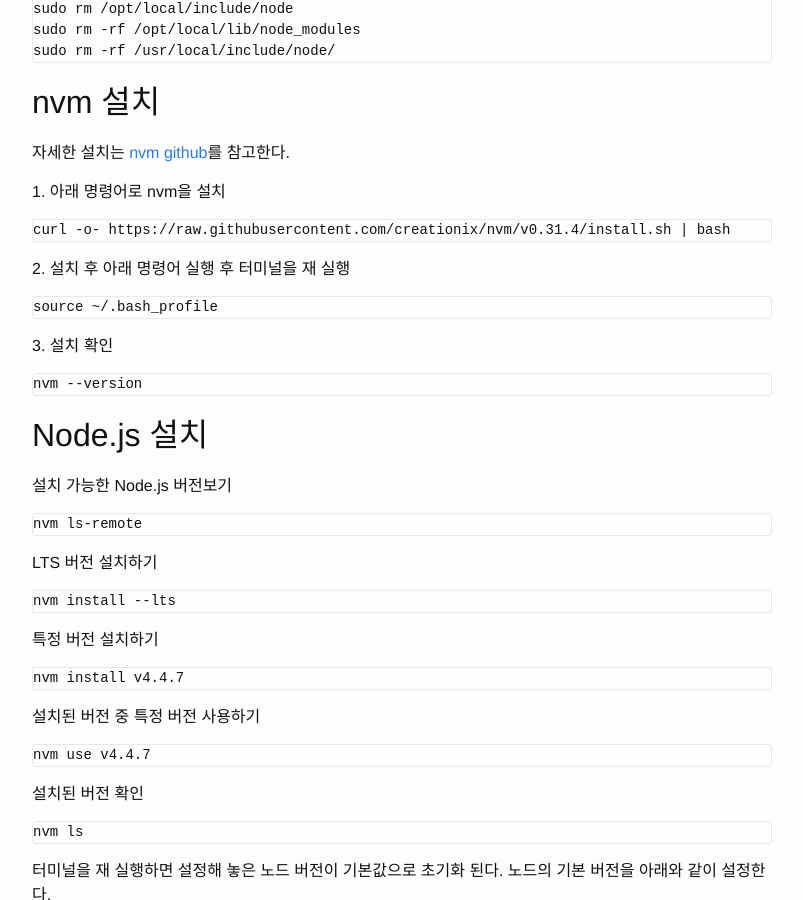
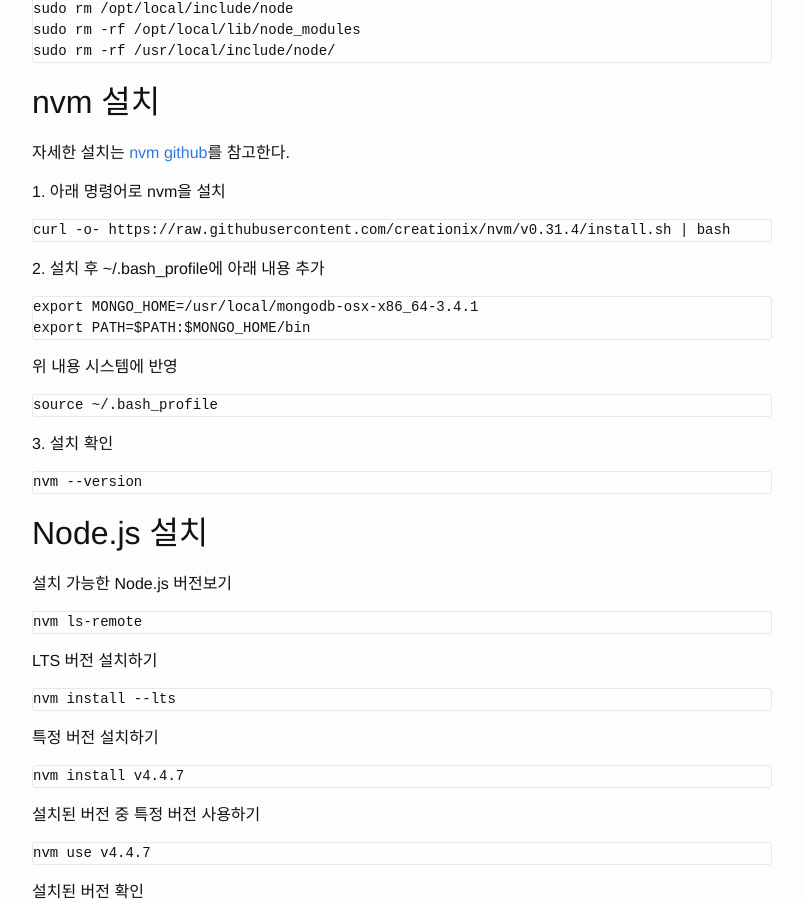
Before and after one commit to eurekaaa/eurekaaa.github.io, a Jekyll site: the page built from _posts/2016-8-5-nvm_사용하기.md, in a window 1280 px wide and 900 px high, scrolled down 1098 px. Shown: the whole window, without its empty margins (238-1041 px from the left). Built offline with Jekyll 4.4.1, drawn with Linux system fonts in a browser that asks for light colours; nearby versions of some CDN libraries; a style sheet for code colours, icons or effects is not loaded.

Commit message:
nvm post 내용 수정

````diff
--- a/_posts/2016-8-5-nvm_사용하기.md
+++ b/_posts/2016-8-5-nvm_사용하기.md
@@ -80,8 +80,14 @@
 ```
 
 2.
-설치 후 아래 명령어 실행 후 터미널을 재 실행
+설치 후 ~/.bash_profile에 아래 내용 추가
 
+```bash
+export MONGO_HOME=/usr/local/mongodb-osx-x86_64-3.4.1
+export PATH=$PATH:$MONGO_HOME/bin
+```
+
+위 내용 시스템에 반영
 ```bash
 source ~/.bash_profile
 ```
````
